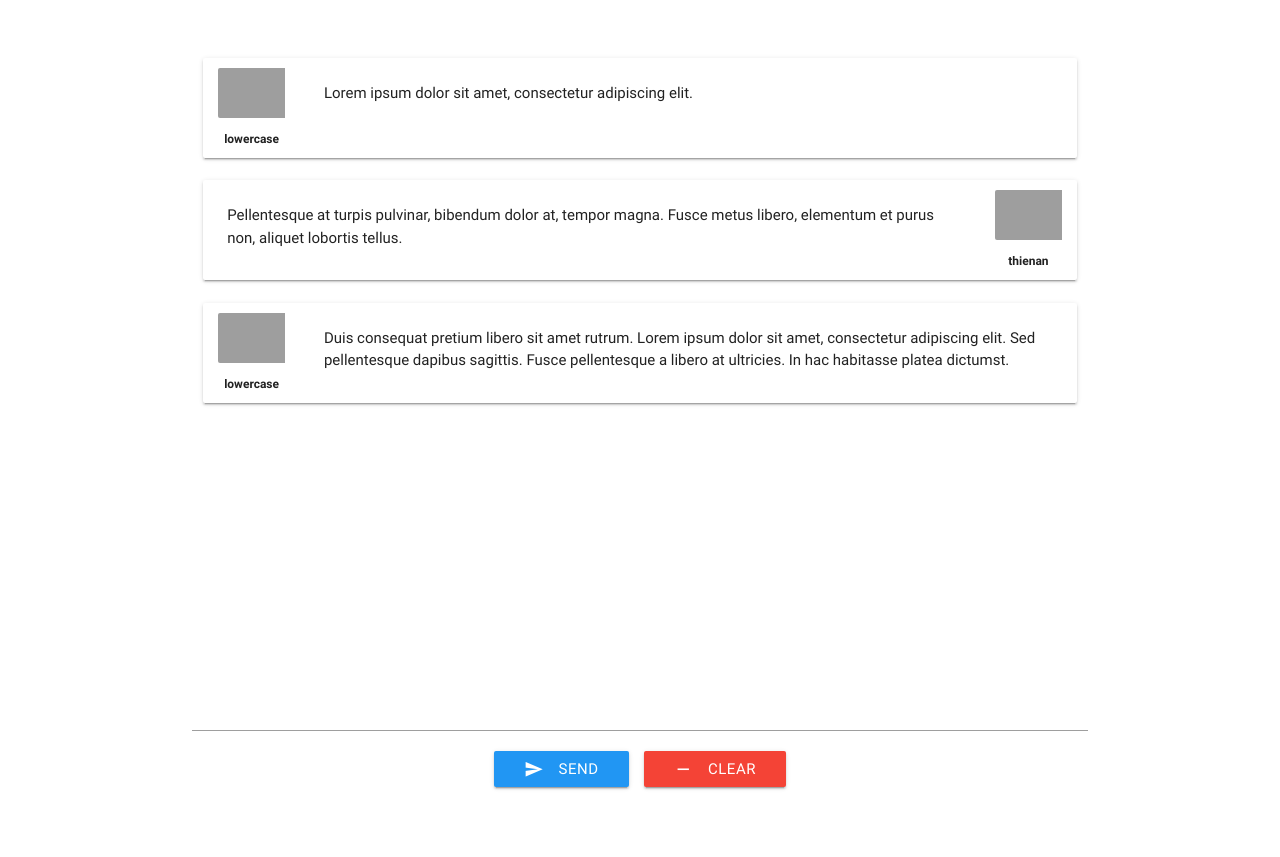
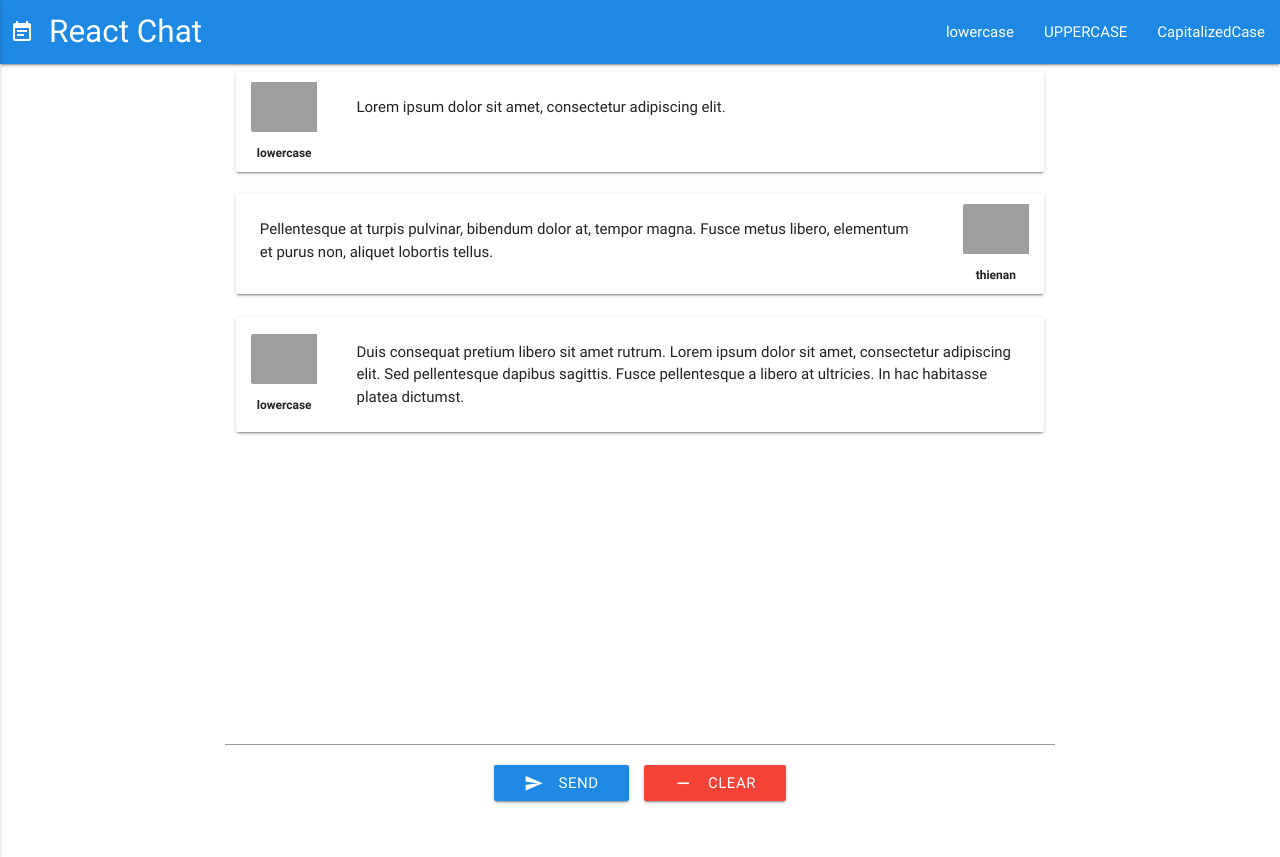
Before and after one commit to nguyenphucthienan/ReactSimpleChatbot, a React app: page / in a window 1280 px wide. Built offline with nearby package versions, Linux system fonts and the light colour scheme; grey boxes are pictures that could not be loaded.

Commit message:
Add Header

```diff
--- a/src/css/styles.css
+++ b/src/css/styles.css
@@ -1,6 +1,19 @@
-body {
-  padding-top: 50px;
-  padding-bottom: 50px;
+.flex-wrapper {
+  display: flex;
+  min-height: 100vh;
+  flex-direction: column;
+}
+
+main {
+  flex: 1 0 auto;
+}
+
+.navbar-fixed {
+  z-index: 9999;
+}
+
+.brand-logo {
+  margin-left: 10px;
 }
 
 .message-list {
--- a/src/index.html
+++ b/src/index.html
@@ -8,5 +8,7 @@
     </head>
     <body>
         <div id="root"></div>
+        <script type="text/javascript" src="https://code.jquery.com/jquery-3.2.1.min.js"></script>
+        <script src="https://cdnjs.cloudflare.com/ajax/libs/materialize/0.100.1/js/materialize.min.js"></script>
     </body>
 </html>
--- a/src/js/components/App.js
+++ b/src/js/components/App.js
@@ -1,15 +1,23 @@
 import React, { Component } from 'react';
+import Header from './Header';
 import MessageInput from './MessageInput';
 import MessageList from './MessageList';
 
 class App extends Component {
   render() {
     return (
-      <div className="container">
-        <div className="row">
-          <MessageList />
+      <div>
+        <div className="flex-wrapper">
+          <Header />
+          <main>
+            <div className="row">
+              <MessageList />
+            </div>
+            <div className="row">
+              <MessageInput />
+            </div>
+          </main>
         </div>
-        <MessageInput />
       </div>
     );
   }
--- /dev/null
+++ b/src/js/components/Header.js
@@ -0,0 +1,50 @@
+import React, { Component } from 'react';
+
+class Header extends Component {
+  renderHeader() {
+    return [
+      <li key="1"><a>lowercase</a></li>,
+      <li key="2"><a>UPPERCASE</a></li>,
+      <li key="3"><a>CapitalizedCase</a></li>,
+    ];
+  }
+
+
+  renderSideNav() {
+    return [
+      <li key="1"><a>lowercase</a></li>,
+      <li key="2"><a>UPPERCASE</a></li>,
+      <li key="3"><a>CapitalizedCase</a></li>,
+    ];
+  }
+
+  render() {
+    return (
+      <header>
+        <div className="navbar-fixed">
+          <nav>
+            <div className="nav-wrapper blue darken-1">
+              <a className="brand-logo">
+                <i className="material-icons">event_note</i>React Chat
+              </a>
+
+              <a data-activates="nav-mobile" className="button-collapse pointer-cursor">
+                <i className="material-icons">menu</i>
+              </a>
+
+              <ul className="right hide-on-med-and-down">
+                {this.renderHeader()}
+              </ul>
+
+              <ul className="side-nav" id="nav-mobile">
+                {this.renderSideNav()}
+              </ul>
+            </div>
+          </nav >
+        </div>
+      </header>
+    );
+  }
+}
+
+export default Header;
--- a/src/js/components/MessageInput.js
+++ b/src/js/components/MessageInput.js
@@ -53,11 +53,11 @@ class MessageInput extends Component {
   render() {
     return (
       <div className="row center-align">
-        <form className="col s12" onSubmit={this.handleTextSubmit}>
+        <form className="col s12 m10 offset-m1 l8 offset-l2" onSubmit={this.handleTextSubmit}>
           <div className="input-field">
             <input className="materialize-textarea" value={this.state.value} onChange={this.handleTextChange} />
           </div>
-          <button type="submit" className="waves-effect waves-light blue btn"><i className="material-icons left">send</i>SEND</button>
+          <button type="submit" className="waves-effect waves-light blue darken-1 btn"><i className="material-icons left">send</i>SEND</button>
           {this.renderClearButton()}
         </form>
       </div>
--- a/src/js/components/MessageList.js
+++ b/src/js/components/MessageList.js
@@ -7,9 +7,9 @@ import BotMessage from './BotMessage';
 class MessageList extends Component {
   render() {
     const { userInfo, botInfo, messages } = this.props;
-    console.log(messages);
+
     return (
-      <ul className="message-list col s12">
+      <ul className="message-list col s12 m10 offset-m1 l8 offset-l2">
         {
           messages.map((message) => {
             if (message.isBot) {
--- a/src/js/index.js
+++ b/src/js/index.js
@@ -1,5 +1,6 @@
 import 'materialize-css/dist/css/materialize.min.css';
 import '../css/styles.css';
+import './scripts/materialize-scripts';
 
 import React, { Component } from 'react';
 import ReactDOM from 'react-dom';
--- /dev/null
+++ b/src/js/scripts/materialize-scripts.js
@@ -0,0 +1,7 @@
+(function ($) {
+  $(function () {
+
+    $('.button-collapse').sideNav();
+
+  }); // end of document ready
+})(jQuery); // end of jQuery name space
```
